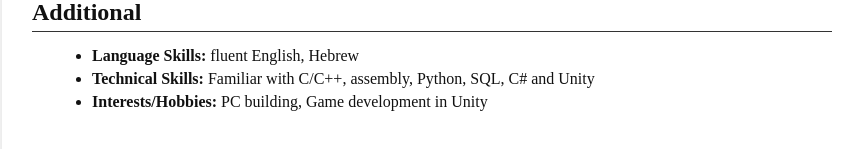
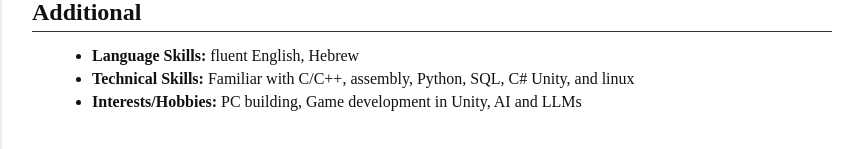
Before and after one commit to kabaloofri/kabaloofri.github.io, a plain HTML site: page index.html in a window 1280 px wide. Shown: the part 965-1114 px from the top of the page, without its empty margins (208-1066 px from the left). Drawn offline with Linux system fonts and the light colour scheme.

Commit message:
Update index.html

```diff
--- a/index.html
+++ b/index.html
@@ -114,8 +114,8 @@
         <h2>Additional</h2>
         <ul>
             <li><strong>Language Skills:</strong> fluent English, Hebrew</li>
-            <li><strong>Technical Skills:</strong> Familiar with C/C++, assembly, Python, SQL, C# and Unity</li>
-            <li><strong>Interests/Hobbies:</strong> PC building, Game development in Unity</li>
+            <li><strong>Technical Skills:</strong> Familiar with C/C++, assembly, Python, SQL, C# Unity, and linux</li>
+            <li><strong>Interests/Hobbies:</strong> PC building, Game development in Unity, AI and LLMs</li>
         </ul>
     </div>
 
```
